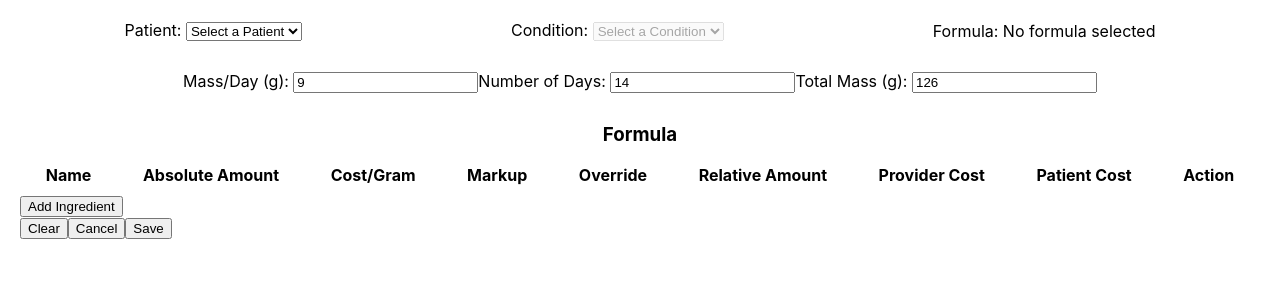
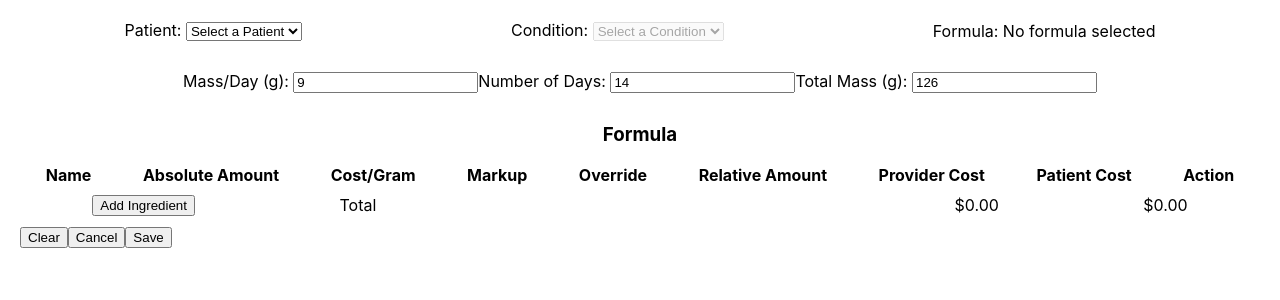
Before and after one commit to dpshaw6/nourishing-medicine-charm-health-interface, a React (Create React App) app in the folder frontend/: page / in a window 1280 px wide. Shown: the top 300 px of the page. Built offline with nearby package versions, Linux system fonts and the light colour scheme.

Commit message:
Total Cost Calculations working

```diff
--- a/frontend/src/components/IngredientRows.js
+++ b/frontend/src/components/IngredientRows.js
@@ -42,6 +42,28 @@ const IngredientRows = ({ selectedFormulaId, totalMass }) => {
 
     const totalRelativeAmount = calculateTotalRelativeAmount();
 
+    // Calculate total provider cost and total patient cost
+    const calculateTotals = () => {
+        let totalProviderCost = 0;
+        let totalPatientCost = 0;
+
+        rowsData.forEach(row => {
+            const ingredient = mockIngredients.find(ing => ing.id === row.ingredientId);
+            const absoluteAmount = totalRelativeAmount > 0
+                                    ? (row.relativeAmount / totalRelativeAmount) * totalMass
+                                    : 0;
+            const providerCost = absoluteAmount * ingredient.costPerGram;
+            const patientCost = providerCost * (row.overrideMarkup ? row.markup : 2.5); // Assuming 2.5 is the default markup
+
+            totalProviderCost += providerCost;
+            totalPatientCost += patientCost;
+        });
+
+        return { totalProviderCost, totalPatientCost };
+    };
+
+    const { totalProviderCost, totalPatientCost } = calculateTotals();
+
     return (
         <div>
             <div style={{ display: 'flex', justifyContent: 'space-around', alignItems: 'center', fontWeight: 'bold', margin: '10px 0' }}>
@@ -69,8 +91,16 @@ const IngredientRows = ({ selectedFormulaId, totalMass }) => {
                     onIngredientChange={(newIngredientId) => updateRowData(row.id, 'ingredientId', newIngredientId)}
                 />
             ))}
-            <button onClick={addIngredientRow}>Add Ingredient</button>
-        </div>
+            <div style={{ display: 'flex', justifyContent: 'space-around', alignItems: 'center', margin: '10px 0' }}>
+                <button onClick={addIngredientRow}>Add Ingredient</button>
+                <span>Total</span>
+                {/* Empty spans to align with other columns */}
+                <span></span>
+                <span></span>
+                <span></span>
+                <span>${totalProviderCost.toFixed(2)}</span>
+                <span>${totalPatientCost.toFixed(2)}</span>
+            </div>        </div>
     );
 };
 
```
